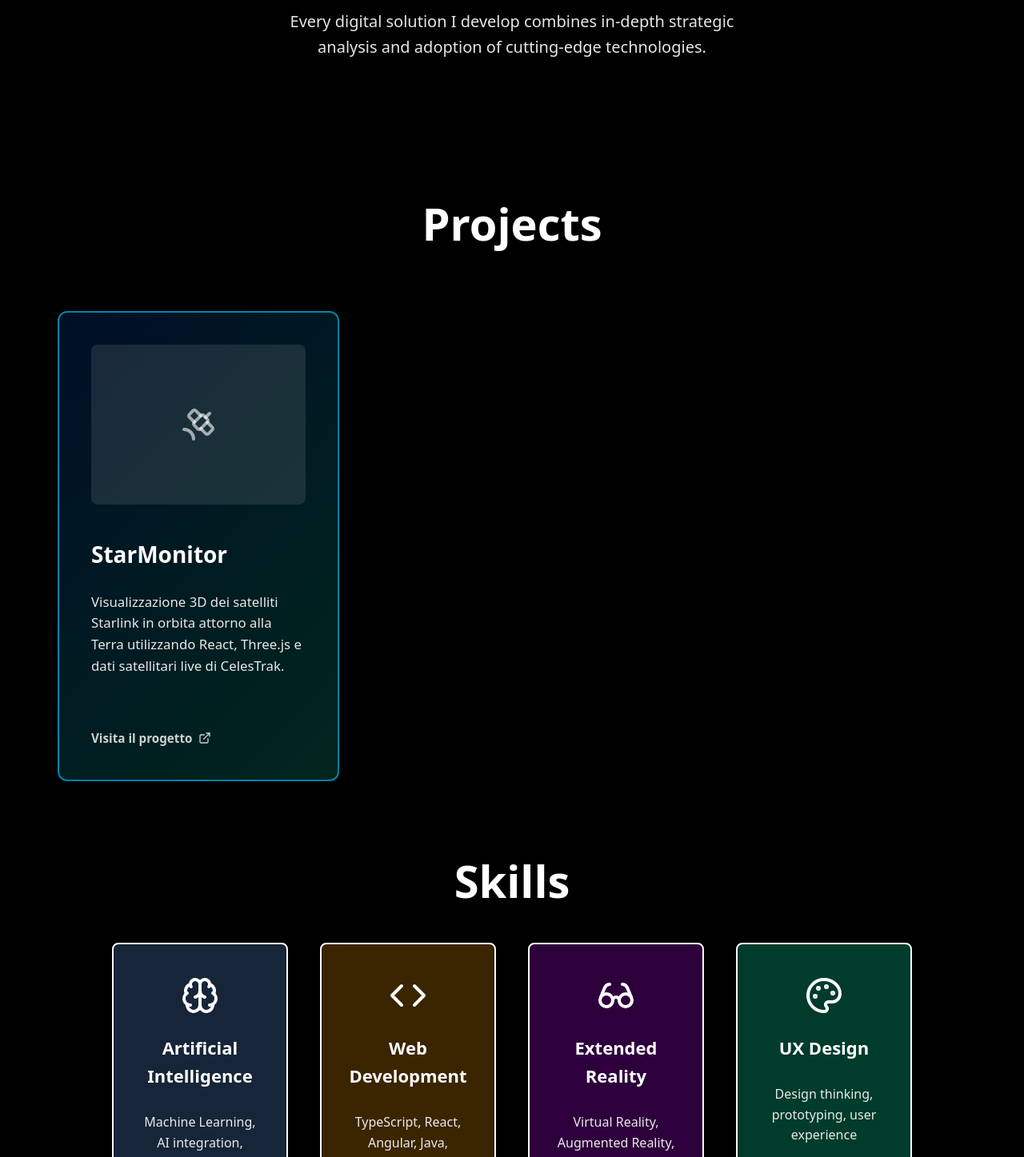
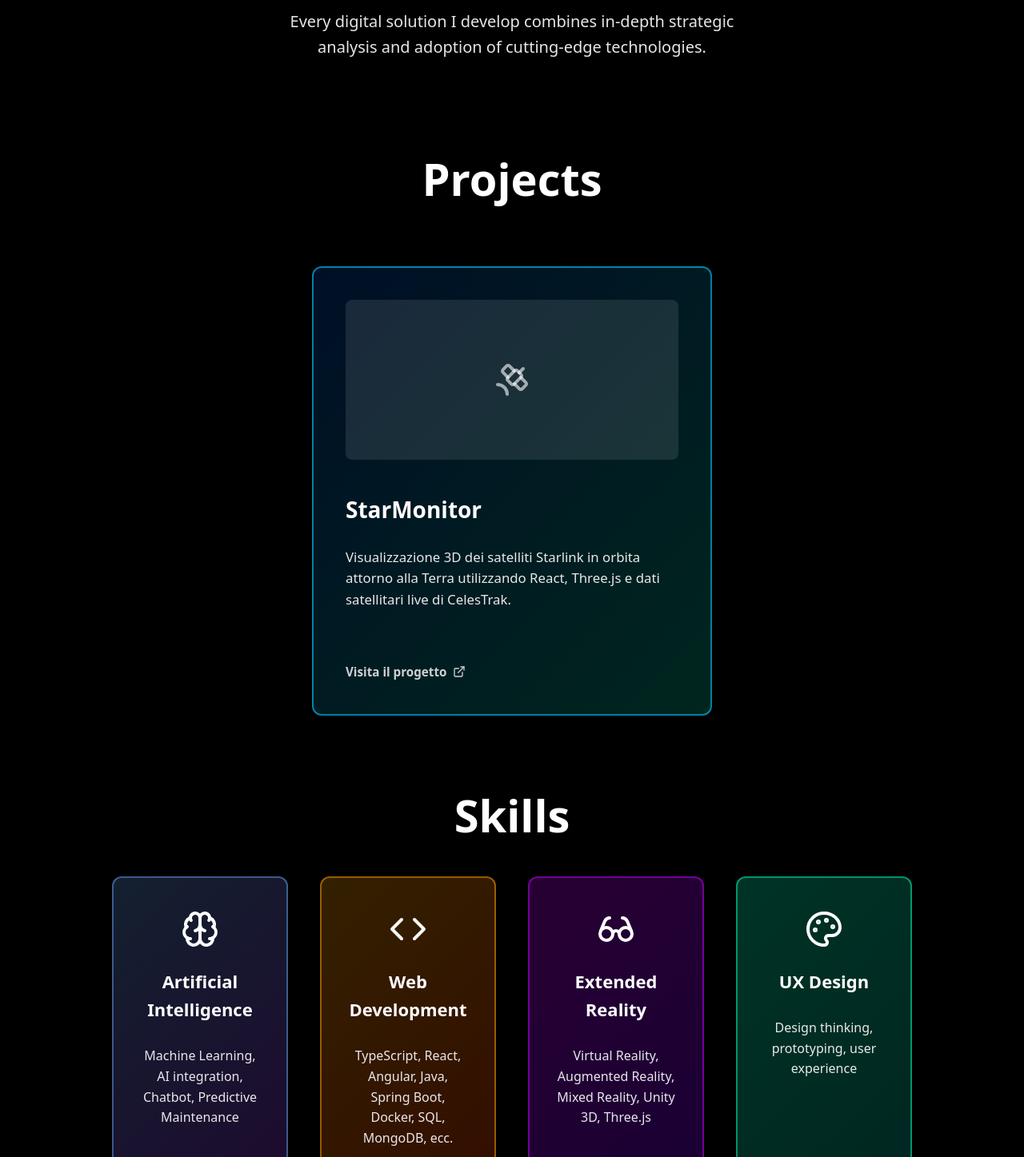
Before and after one commit to asyntes/asyntes.com, a React (Vite) app: page / in a window 1280 px wide. Shown: the part 680-2127 px from the top of the page at 80% size. Built offline with nearby package versions, Linux system fonts and the light colour scheme.

Commit message:
update project and skills cards

```diff
--- a/src/components/sections/About/About.css
+++ b/src/components/sections/About/About.css
@@ -68,19 +68,21 @@
     background-color: var(--color-black);
     color: var(--color-white);
     padding: 2rem;
-    border-radius: 8px;
-    border: 2px solid var(--color-white);
+    border-radius: 12px;
+    border: 2px solid rgba(255, 255, 255, 0.3);
     text-align: center;
     transition: var(--transition);
     display: flex;
     flex-direction: column;
     align-items: center;
     gap: 1rem;
+    position: relative;
+    overflow: hidden;
 }
 
 .skill-item:hover {
-    transform: translateY(-4px);
-    box-shadow: 0 8px 25px rgba(255, 255, 255, 0.15);
+    transform: translateY(-8px);
+    box-shadow: 0 12px 35px rgba(255, 255, 255, 0.15);
 }
 
 .skill-icon {
@@ -88,6 +90,8 @@
     height: 3rem;
     color: var(--color-white);
     margin-bottom: 0.5rem;
+    z-index: 2;
+    position: relative;
 }
 
 .skill-item h4 {
@@ -95,6 +99,8 @@
     font-weight: 600;
     margin-bottom: 0.75rem;
     color: var(--color-white);
+    z-index: 2;
+    position: relative;
 }
 
 .skill-item p {
@@ -102,23 +108,57 @@
     line-height: 1.6;
     opacity: 0.9;
     color: var(--color-white);
+    z-index: 2;
+    position: relative;
 }
 
+/* Gradienti specifici per ogni competenza */
+.skill-ai {
+    background: linear-gradient(135deg,
+            rgba(96, 161, 235, 0.2) 0%,
+            rgba(147, 51, 234, 0.2) 100%);
+    border-color: rgba(96, 161, 235, 0.5);
+}
 
-.skill-ai {
-    background-color: rgba(96, 161, 235, 0.23);
+.skill-ai:hover {
+    border-color: rgba(96, 161, 235, 0.8);
+    box-shadow: 0 12px 35px rgba(96, 161, 235, 0.25);
 }
 
 .skill-web {
-    background-color: rgba(255, 162, 0, 0.23);
+    background: linear-gradient(135deg,
+            rgba(255, 162, 0, 0.2) 0%,
+            rgba(255, 69, 0, 0.2) 100%);
+    border-color: rgba(255, 162, 0, 0.5);
+}
+
+.skill-web:hover {
+    border-color: rgba(255, 162, 0, 0.8);
+    box-shadow: 0 12px 35px rgba(255, 162, 0, 0.25);
 }
 
 .skill-xr {
-    background-color: rgba(200, 0, 255, 0.23);
+    background: linear-gradient(135deg,
+            rgba(200, 0, 255, 0.2) 0%,
+            rgba(128, 0, 255, 0.2) 100%);
+    border-color: rgba(200, 0, 255, 0.5);
+}
+
+.skill-xr:hover {
+    border-color: rgba(200, 0, 255, 0.8);
+    box-shadow: 0 12px 35px rgba(200, 0, 255, 0.25);
 }
 
 .skill-ux {
-    background-color: rgba(0, 255, 187, 0.23);
+    background: linear-gradient(135deg,
+            rgba(0, 255, 187, 0.2) 0%,
+            rgba(0, 191, 165, 0.2) 100%);
+    border-color: rgba(0, 255, 187, 0.5);
+}
+
+.skill-ux:hover {
+    border-color: rgba(0, 255, 187, 0.8);
+    box-shadow: 0 12px 35px rgba(0, 255, 187, 0.25);
 }
 
 /* Tablet */
@@ -153,10 +193,13 @@
     .skills-grid {
         grid-template-columns: repeat(2, 1fr);
         gap: 2.5rem;
+        justify-items: center;
     }
 
     .skill-item {
         padding: 2.5rem;
+        max-width: 350px;
+        width: 100%;
     }
 
     .skill-item h4 {
@@ -182,10 +225,13 @@
     .skills-grid {
         grid-template-columns: repeat(4, 1fr);
         gap: 2rem;
+        justify-items: center;
     }
 
     .skill-item {
         padding: 2rem 1.5rem;
+        max-width: 280px;
+        width: 100%;
     }
 }
 
@@ -197,5 +243,6 @@
 
     .skill-item {
         padding: 2.5rem 2rem;
+        max-width: 300px;
     }
 }
--- a/src/components/sections/Hero/Hero.css
+++ b/src/components/sections/Hero/Hero.css
@@ -6,7 +6,7 @@
     width: 100vw;
     position: relative;
     padding: 4rem 0 0 0;
-    /* Padding top per l'header fisso, bottom ridotto */
+    /* Ridotto bottom padding da 0 a 1rem per mobile */
 }
 
 .hero-container {
@@ -73,12 +73,17 @@
     font-size: 1rem;
     color: var(--color-white);
     opacity: 0.9;
-    margin: 1.5rem auto;
-    /* Ridotto da 2.5rem */
+    margin: 1.5rem auto 0.5rem auto;
+    /* Ridotto margin-bottom da 1.5rem a 0.5rem */
     line-height: 1.6;
     max-width: 600px;
     text-align: center;
     width: 100%;
+}
+
+.hero-description:last-child {
+    margin-bottom: 0;
+    /* Assicura che l'ultimo paragrafo non abbia margin-bottom */
 }
 
 .hero-actions {
@@ -130,7 +135,8 @@
 /* Tablet */
 @media (min-width: 768px) {
     .hero {
-        padding: 5rem 0 0 0;
+        padding: 5rem 0 1.5rem 0;
+        /* Ridotto bottom padding */
     }
 
     .hero-container {
@@ -155,7 +161,8 @@
 
     .hero-description {
         font-size: 1.125rem;
-        margin: 2rem auto;
+        margin: 2rem auto 1rem auto;
+        /* Ridotto margin-bottom */
     }
 
     .hero-actions {
@@ -173,7 +180,8 @@
 /* Desktop */
 @media (min-width: 1024px) {
     .hero {
-        padding: 6rem 0 0 0;
+        padding: 6rem 0 2rem 0;
+        /* Ridotto bottom padding */
     }
 
     .hero-logo {
@@ -186,7 +194,8 @@
 
     .hero-description {
         font-size: 1.25rem;
-        margin: 3rem auto;
+        margin: 3rem auto 1.5rem auto;
+        /* Ridotto margin-bottom */
     }
 }
 
--- a/src/components/sections/Projects/Projects.css
+++ b/src/components/sections/Projects/Projects.css
@@ -1,7 +1,7 @@
 .projects {
     background-color: var(--color-black);
     color: var(--color-white);
-    padding: 3rem 0;
+    padding: 1.5rem 0 3rem 0;
     width: 100%;
 }
 
@@ -24,6 +24,7 @@
     grid-template-columns: 1fr;
     gap: 2rem;
     width: 100%;
+    justify-items: center;
 }
 
 .project-card {
@@ -151,7 +152,7 @@
 /* Tablet */
 @media (min-width: 768px) {
     .projects {
-        padding: 4rem 0;
+        padding: 2rem 0 4rem 0;
     }
 
     .projects-container {
@@ -166,10 +167,13 @@
     .projects-grid {
         grid-template-columns: repeat(2, 1fr);
         gap: 2.5rem;
+        justify-items: center;
     }
 
     .project-card {
         padding: 2.5rem;
+        max-width: 400px;
+        width: 100%;
     }
 
     .project-image {
@@ -188,7 +192,7 @@
 /* Desktop */
 @media (min-width: 1024px) {
     .projects {
-        padding: 5rem 0;
+        padding: 2.5rem 0 5rem 0;
     }
 
     .projects-title {
@@ -196,12 +200,17 @@
     }
 
     .projects-grid {
-        grid-template-columns: repeat(3, 1fr);
+        grid-template-columns: 1fr;
         gap: 2rem;
+        justify-items: center;
+        max-width: 500px;
+        margin: 0 auto;
     }
 
     .project-card {
         padding: 2rem;
+        width: 100%;
+        max-width: 450px;
     }
 
     .project-image {
@@ -213,9 +222,11 @@
 @media (min-width: 1280px) {
     .projects-grid {
         gap: 2.5rem;
+        max-width: 550px;
     }
 
     .project-card {
         padding: 2.5rem;
+        max-width: 500px;
     }
 }
```
